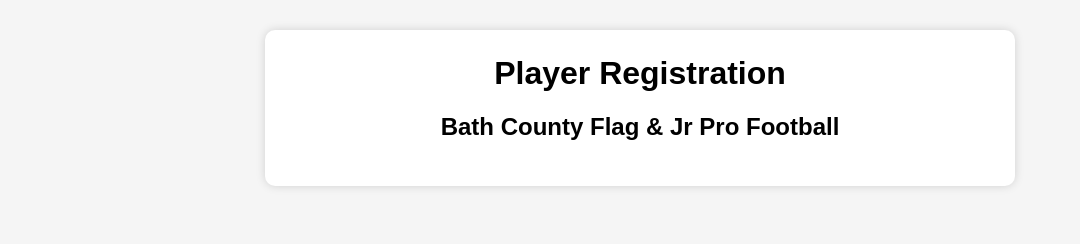
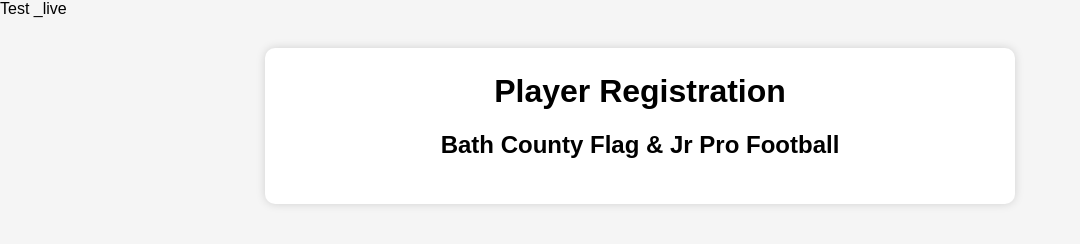
Before and after one commit to bathcountyfootball/bcfootball_clean, a plain HTML site: page registration.html in a window 1280 px wide. Shown: the whole page, without its empty margins (0-1080 px from the left). Drawn offline with Linux system fonts and the light colour scheme; files that its build step writes are made by us from their sources.

Commit message:
Update registration.html

```diff
--- a/registration.html
+++ b/registration.html
@@ -1,6 +1,7 @@
 <!DOCTYPE html>
 <html lang="en">
 <head>
+Test _live
     <meta charset="UTF-8">
     <meta name="viewport" content="width=device-width, initial-scale=1.0">
     <title>Player Registration – Bath County Football</title>
```
